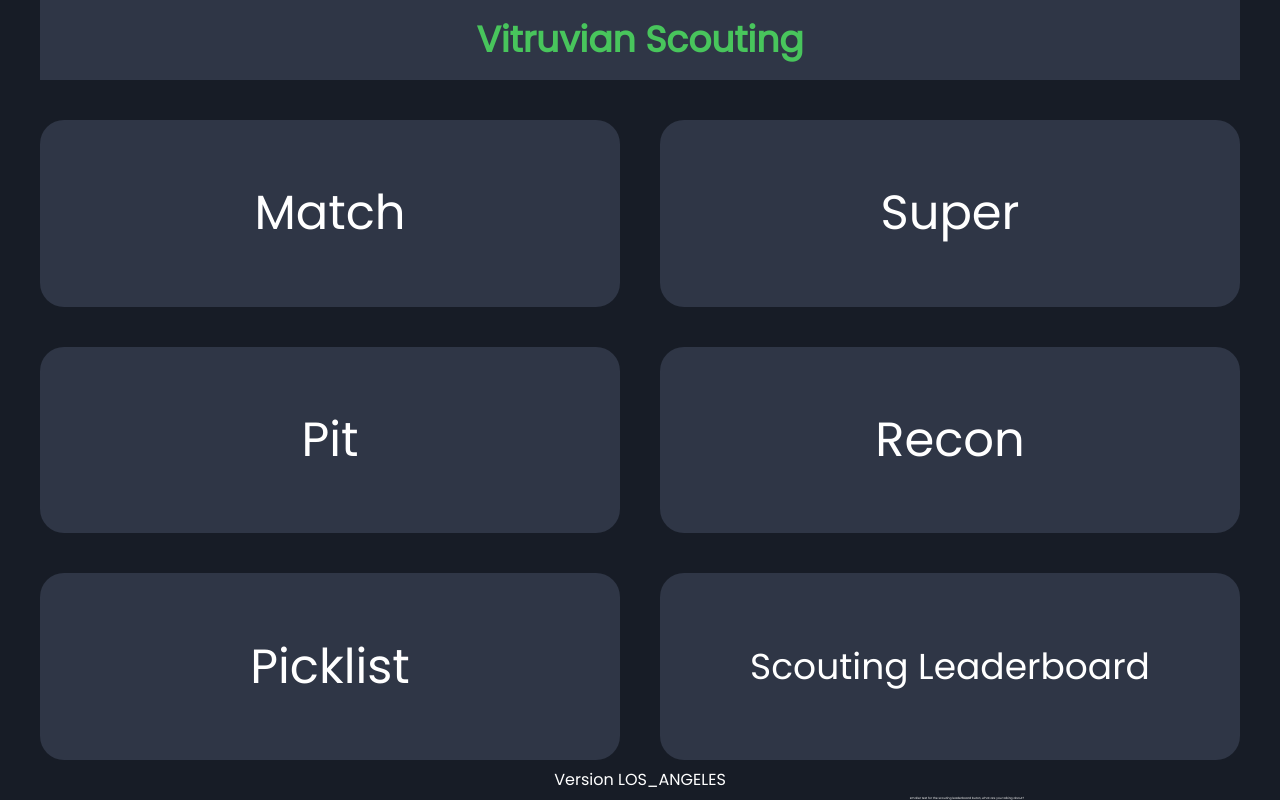
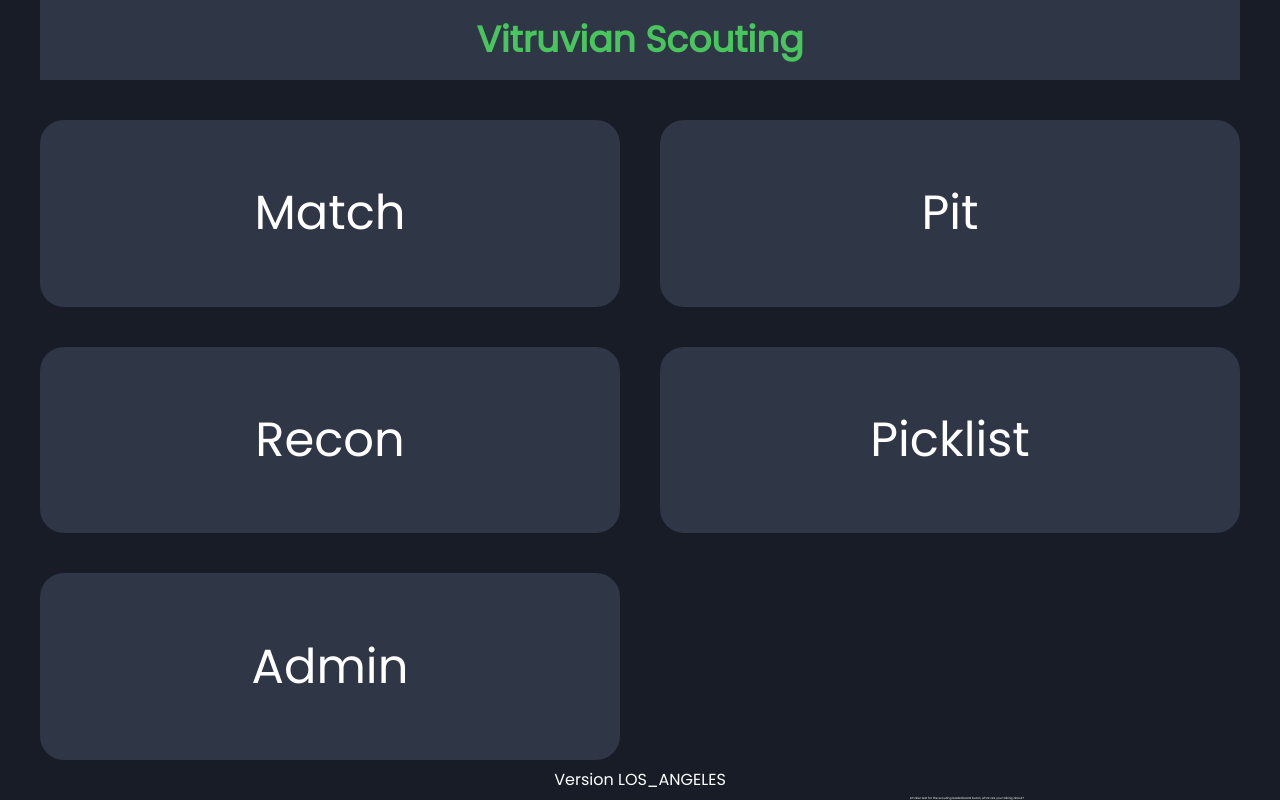
Before and after one commit to 4201VitruvianBots/ScoutingApp2026, a React (Vite) app in the folder client/: page / in a window 1280 px wide. Built offline with nearby package versions, Linux system fonts and the light colour scheme.

Commit message:
Remove buttons, Add admin button

```diff
--- a/client/src/RootMenu.tsx
+++ b/client/src/RootMenu.tsx
@@ -28,11 +28,6 @@ function RootMenu() {
                 Match
             </LinkButton>
             <LinkButton
-                link='/super'
-                className='rounded-3xl bg-[#2f3646] text-5xl'>
-                Super
-            </LinkButton>
-            <LinkButton
                 link='/pit'
                 className='rounded-3xl bg-[#2f3646] text-5xl'>
                 Pit
@@ -48,9 +43,9 @@ function RootMenu() {
                 Picklist
             </LinkButton>
             <LinkButton
-                link='/scouting_leaderboard'
-                className='rounded-3xl bg-[#2f3646] text-4xl'>
-                Scouting Leaderboard
+                link='/admin'
+                className='rounded-3xl bg-[#2f3646] text-5xl'>
+                Admin
             </LinkButton>
             <div className='absolute opacity-0'>
                 {images.map(e => (
```
